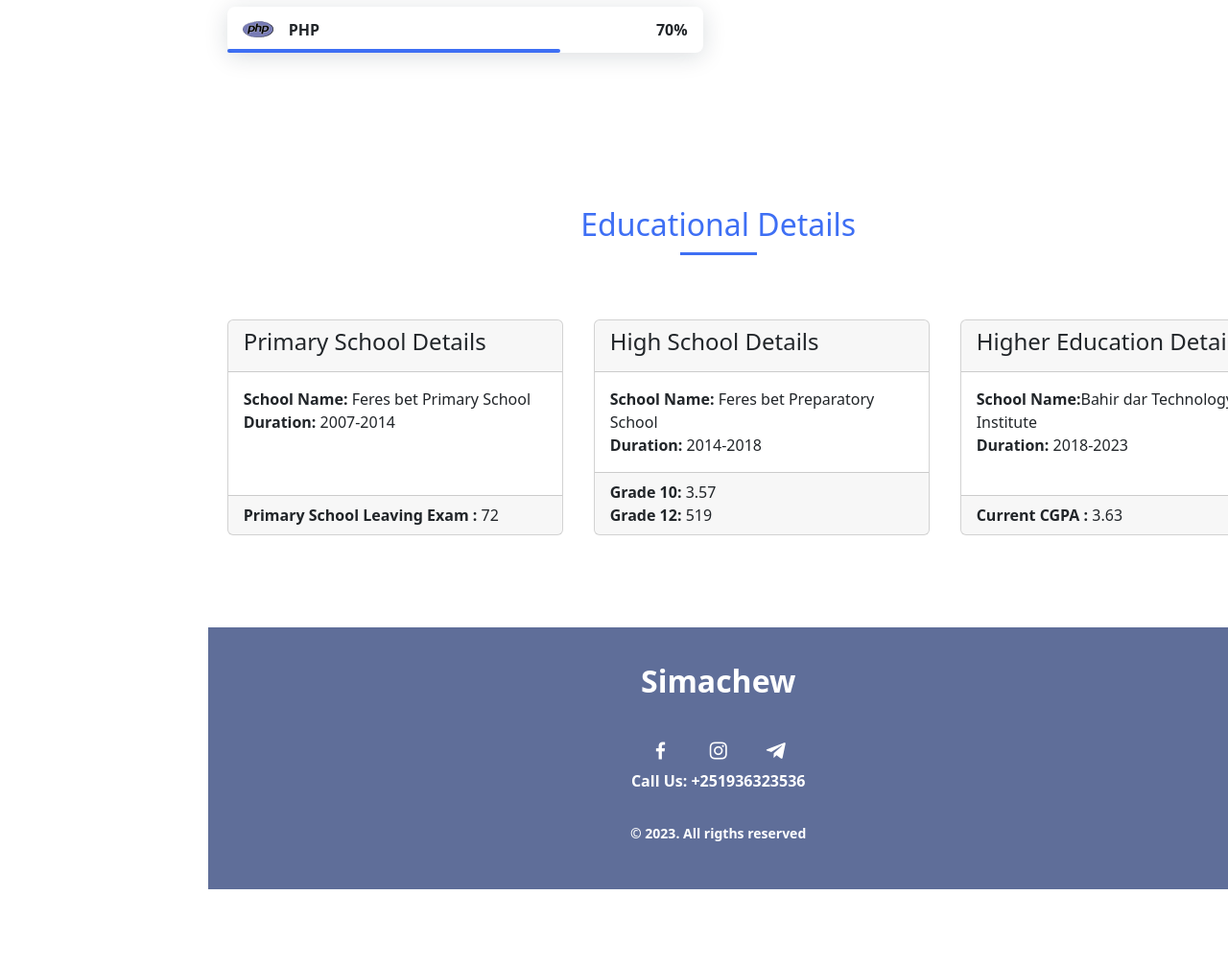
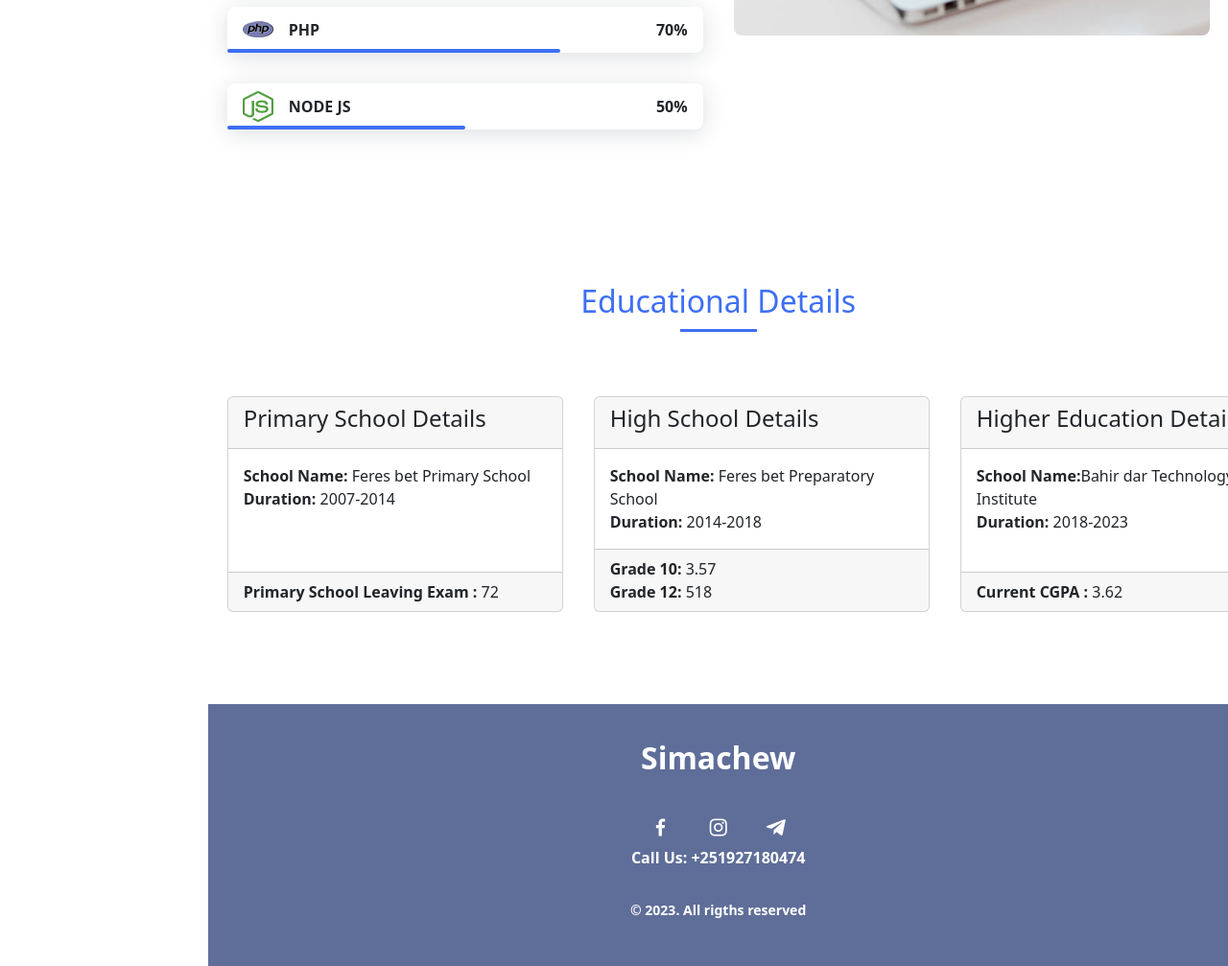
Before and after one commit to SimachewD/Portifolio, a plain HTML site: page index.html in a window 1280 px wide. Shown: the part 1681-2688 px from the top of the page at 96% size. Before the commit the page ends 2608 px from the top, so only its background shows below. Drawn offline with nearby package versions, Linux system fonts and the light colour scheme.

Commit message:
My portifolio updated

```diff
--- a/index.html
+++ b/index.html
@@ -163,7 +163,7 @@
                     <h1><a href="#" class="name">Simachew Denekew</a></h1>
                     <div class="home__social mt-3 ms-5 ps-5">
                         <a href="https://www.linkedin.com/in/simachew-denekew-0073231a1/" class="home__social-icon"><i class='bx bxl-linkedin'></i></a>
-                        <a href="https://github.com/Simachew-10" class="home__social-icon"><i class='bx bxl-github' ></i></a>
+                        <a href="https://github.com/SimachewD" class="home__social-icon"><i class='bx bxl-github' ></i></a>
                     </div>
                 </div>
 
@@ -206,15 +206,15 @@
                     </div>
 
                     <div>
-                        <p class="about__text">I am a  Software Engineering student at Bahir dar Institute of Technology, Bahir dar Ethiopia, and as a software engineering student I have a career goal to be a <u> stack developer</u>. This will allow me to work in varity of industries including business and education.</p>
+                        <p class="about__text">I am a fresh graduate in Software Engineering at Bahir dar Institute of Technology (July, 2023), Bahir dar Ethiopia, and as a software engineer I have a career goal to be a <u> Full stack developer</u>. This will allow me to work in varity of industries including business and education.</p>
                         <p class="about__text">I have the basic knowldge in various programming languages and I have an ambition and motivation to succeed in this field and the competence to carry out my goals</p>
                         <ul>
                             <li><b>Name :</b> Simachew Denekew</li>
                             <li><b>Address :</b> Bahir dar, Ethiopia</li>
-                            <li><b>Date of Birth :</b> October 5, 1999</li>
+                            <li><b>Date of Birth :</b> October 6, 1999</li>
                             <li><b>Place of Birth :</b> Feres bet</li>
-                            <li><b>Age :</b> 23</li>
-                            <li><b>Career of choice :</b> Web Development( Full stack)</li>
+                            <li><b>Age :</b> 24</li>
+                            <li><b>Career of choice :</b> Web Development( Full stack )</li>
                         </ul>
                     </div>
                 </div>
@@ -228,6 +228,7 @@
                     <div>
                         <h2 class="skills__subtitle">Profesional Skills</h2>
                         <p class="skills__text">Here are some of my proffessional skills, abilities and value.</p>
+
                         <div class="skills__data">
                             <div class="skills__names">
                                 <i class='bx bxl-html5 skills__icon'></i>
@@ -240,6 +241,7 @@
                                 <span class="skills__percentage">90%</span>
                             </div>
                         </div>
+
                         <div class="skills__data">
                             <div class="skills__names">
                                 <i class='bx bxl-css3 skills__icon'></i>
@@ -252,6 +254,7 @@
                                 <span class="skills__percentage">70%</span>
                             </div>
                         </div>
+
                         <div class="skills__data">
                             <div class="skills__names">
                                 <i class='skills__icon'><img style="width: 32px; height: 32px;" src="img/bs5.jpg" alt=""></i>
@@ -264,6 +267,7 @@
                                 <span class="skills__percentage">70%</span>
                             </div>
                         </div>
+
                         <div class="skills__data">
                             <div class="skills__names">
                                 <i class='bx bxl-javascript skills__icon' ></i>
@@ -276,6 +280,7 @@
                                 <span class="skills__percentage">60%</span>
                             </div>
                         </div>
+
                         <div class="skills__data">
                             <div class="skills__names">
                                 <i class='skills__icon'><img src="img/php-logo.gif" alt=""></i>
@@ -288,6 +293,20 @@
                                 <span class="skills__percentage">70%</span>
                             </div>
                         </div>
+
+                        <div class="skills__data">
+                          <div class="skills__names">
+                            <i class='skills__icon'><img style="width: 32px; height: 32px;" src="img/node.png" alt=""></i>
+                            <span class="skills__name">NODE JS</span>
+                          </div>
+                          <div class="skills__bar skills__node">
+
+                          </div>
+                          <div>
+                              <span class="skills__percentage">50%</span>
+                          </div>
+                        </div>
+
                     </div>
 
                     <div>
@@ -310,12 +329,12 @@
                       <div class="card" style="width: 350px;">
                         <div class="card-header"><h4>High School Details</h4></div>
                         <div class="card-body"><strong>School Name:</strong> Feres bet Preparatory School<br><strong>Duration:</strong> 2014-2018</div>
-                        <div class="card-footer"><strong>Grade 10:</strong> 3.57<br><strong>Grade 12:</strong> 519</div>
+                        <div class="card-footer"><strong>Grade 10:</strong> 3.57<br><strong>Grade 12:</strong> 518</div>
                       </div>
                       <div class="card" style="width: 350px;">
                         <div class="card-header"><h4>Higher Education Details</h4></div>
                         <div class="card-body"><strong>School Name:</strong>Bahir dar Technology Institute<br><strong>Duration:</strong> 2018-2023</div>
-                        <div class="card-footer"><strong>Current CGPA :</strong> 3.63</div>
+                        <div class="card-footer"><strong>Current CGPA :</strong> 3.62</div>
                       </div>
                 </div>
             </section>
@@ -329,7 +348,7 @@
                 <a href="https://www.facebook.com/simachew.denekew.5/" class="footer__icon"><i class='bx bxl-facebook' ></i></a>
                 <a href="https://www.instagram.com/Simachew_dw/" class="footer__icon"><i class='bx bxl-instagram' ></i></a>
                 <a href="https://t.me/Simachew_d" class="footer__icon"><i class='bx bxl-telegram' ></i></a>
-                <p><Strong>Call Us: </Strong>+251936323536</p>
+                <p><Strong>Call Us: </Strong>+251927180474</p>
             </div>
             <p class="footer__copy">&#169; 2023. All rigths reserved</p>
         </footer>
--- a/styles.css
+++ b/styles.css
@@ -334,6 +334,9 @@ img {
 .skills__ux {
   width: 70%;
 }
+.skills__node {
+  width: 50%;
+}
 .skills__bs5 {
   width: 70%;
 }
```
Also changed, not shown: img/node.png (added).
